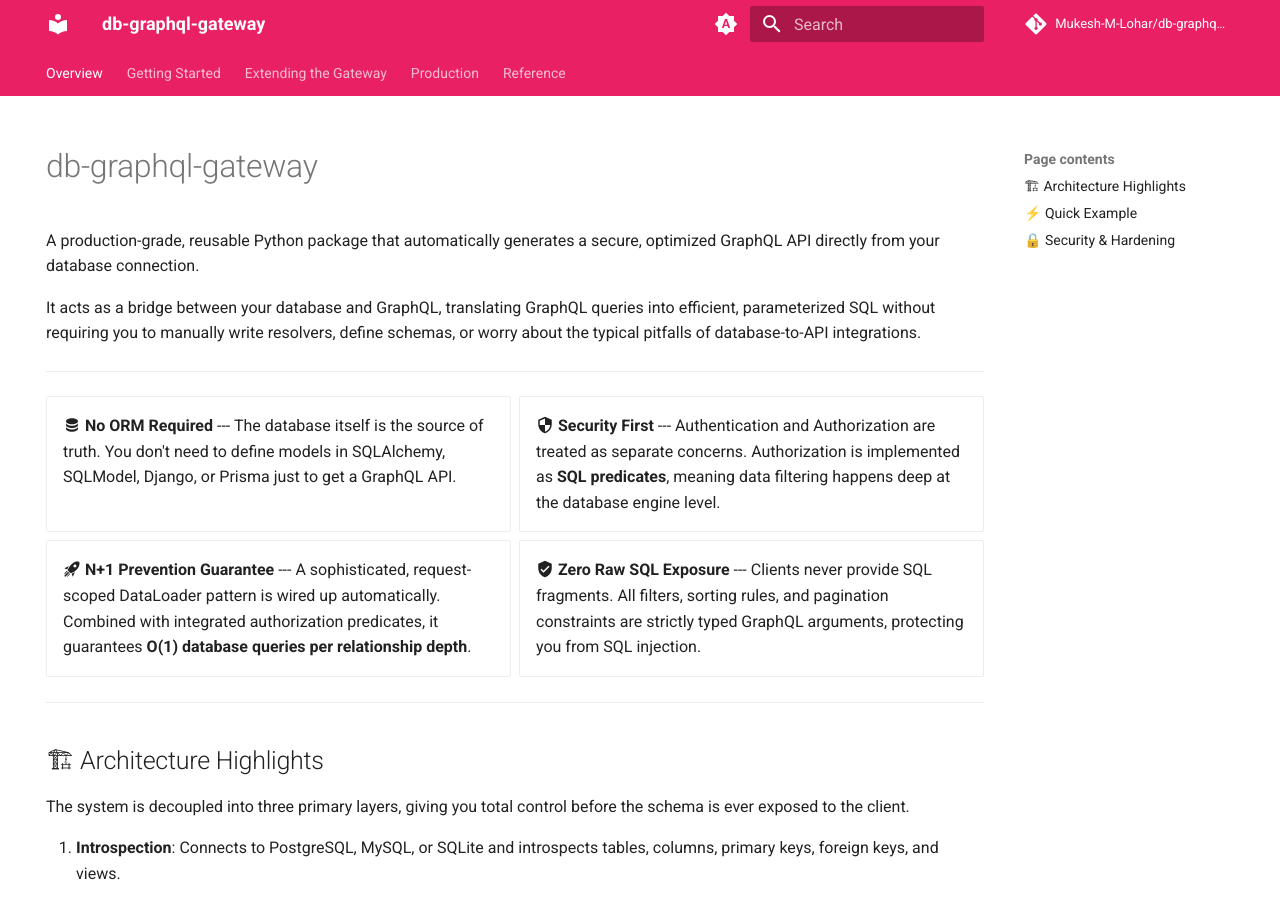
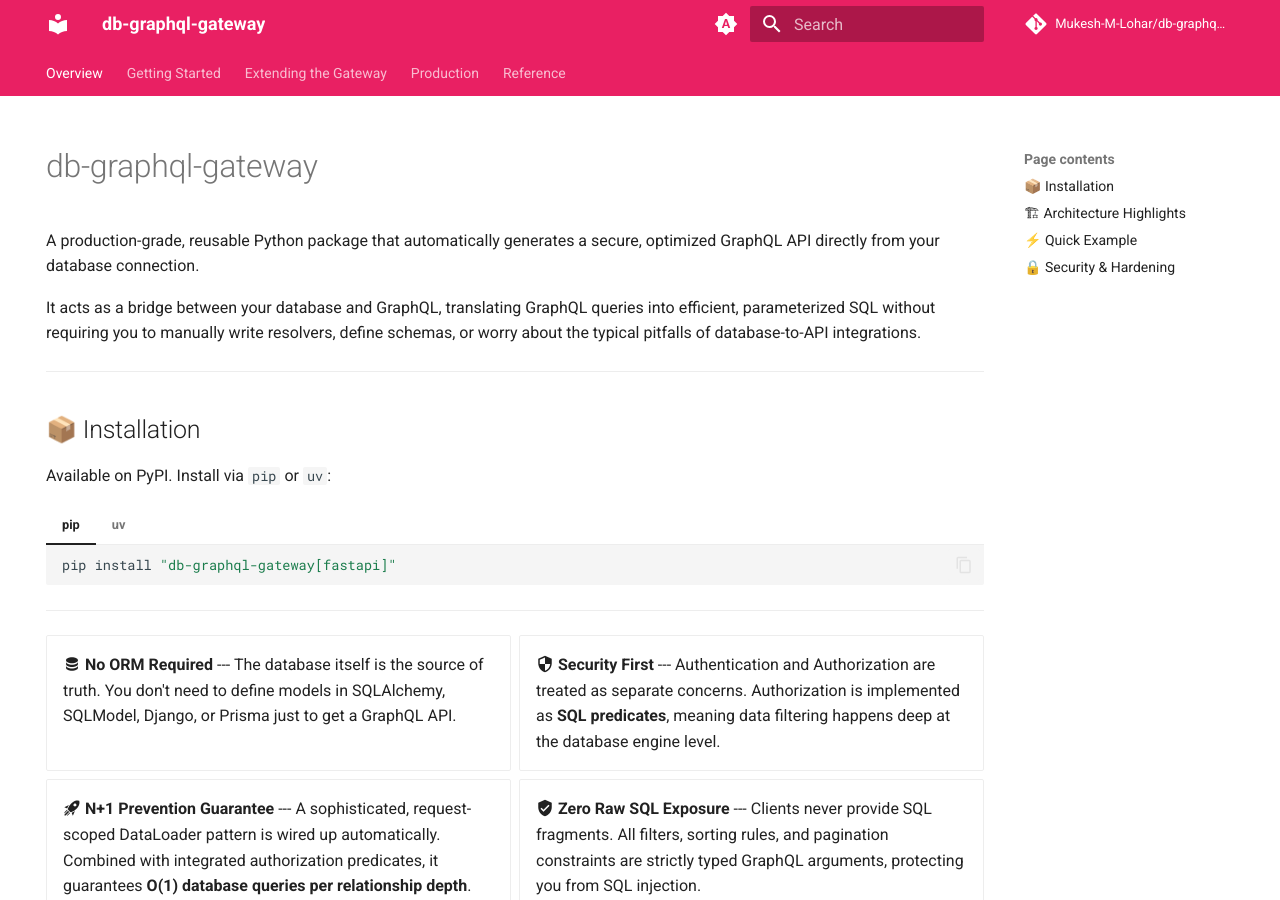
Before and after one commit to Mukesh-M-Lohar/db-graphql-gateway, an MkDocs documentation site: the page built from docs/index.md, in a window 1280 px wide and 900 px high. Built offline with MkDocs 1.6.1 and Material for MkDocs 9.7.7, drawn with Linux system fonts in a browser that asks for light colours; comment, search, counter and statistics services are not loaded.

Commit message:
docs: add PyPI installation instructions to homepage and quickstart

````diff
--- a/docs/index.md
+++ b/docs/index.md
@@ -8,6 +8,24 @@ hide:
 A production-grade, reusable Python package that automatically generates a secure, optimized GraphQL API directly from your database connection.
 
 It acts as a bridge between your database and GraphQL, translating GraphQL queries into efficient, parameterized SQL without requiring you to manually write resolvers, define schemas, or worry about the typical pitfalls of database-to-API integrations.
+
+---
+
+## 📦 Installation
+
+Available on PyPI. Install via `pip` or `uv`:
+
+=== "pip"
+
+    ```bash
+    pip install "db-graphql-gateway[fastapi]"
+    ```
+
+=== "uv"
+
+    ```bash
+    uv add "db-graphql-gateway[fastapi]"
+    ```
 
 ---
 
````
Also changed, not shown: docs/quickstart.md (+11 -3 lines).
